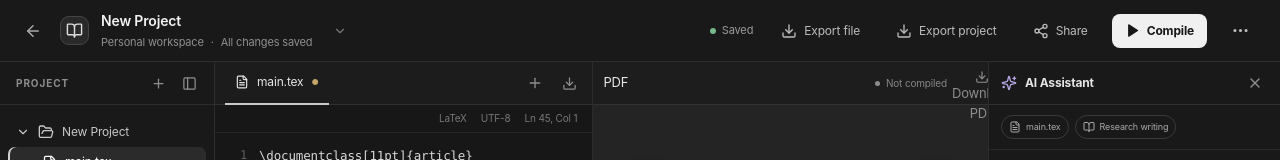
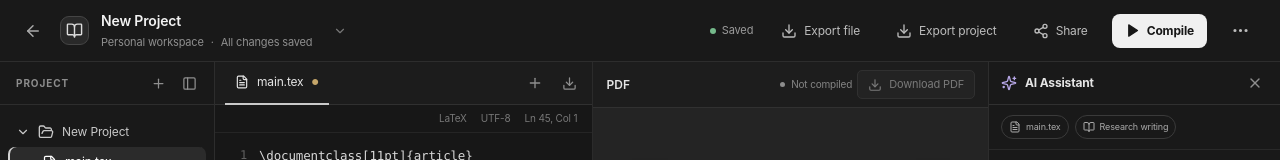
Before and after one commit to lalitkumar790/open-research-studio, a Next.js app: page /project/1 in a window 1280 px wide. Shown: the top 160 px of the page. Built offline with nearby package versions, Linux system fonts and the light colour scheme.

Commit message:
Polish compact scrollable PDF preview controls

```diff
--- a/app/globals.css
+++ b/app/globals.css
@@ -315,3 +315,13 @@ button:focus-visible, a:focus-visible, input:focus-visible, textarea:focus-visib
   .table-head { padding:0 12px; }
   .project-row { padding:0 9px; }
 }
+
+
+/* Compact PDF preview: keep document controls in the app, not the browser PDF chrome. */
+.preview-toolbar-simple { min-height: 46px; height: 46px; flex: 0 0 46px; padding: 0 13px; }
+.preview-heading { color: #e5e5e5; font-size: 12px; font-weight: 600; letter-spacing: .01em; }
+.pdf-viewer { min-height: 0; overflow: auto; overscroll-behavior: contain; scrollbar-width: thin; scrollbar-color: #555 #242424; }
+.pdf-frame { display: block; flex: 1 0 520px; width: 100%; height: 100%; min-height: 520px; border: 0; background: #525252; }
+.pdf-download-button { height: 29px !important; width: auto !important; display: inline-flex !important; grid-auto-flow: column; grid-auto-columns: max-content; align-items: center; gap: 7px; padding: 0 10px; border: 1px solid #484848 !important; border-radius: 7px; color: #e8e8e8 !important; background: #2c2c2c !important; font-size: 11px; white-space: nowrap; }
+.pdf-download-button:hover:not(:disabled) { background: #383838 !important; border-color: #666 !important; }
+.pdf-download-button:disabled { opacity: .45; cursor: not-allowed; }
```
